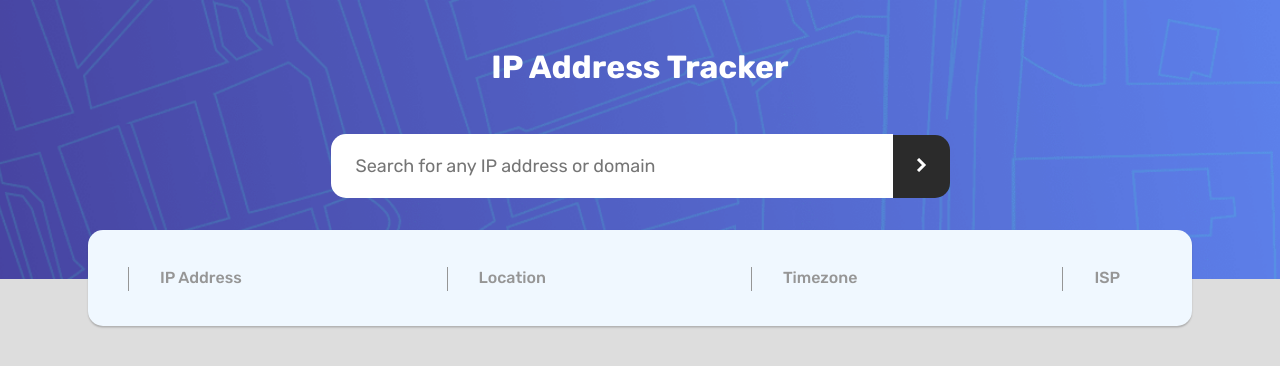
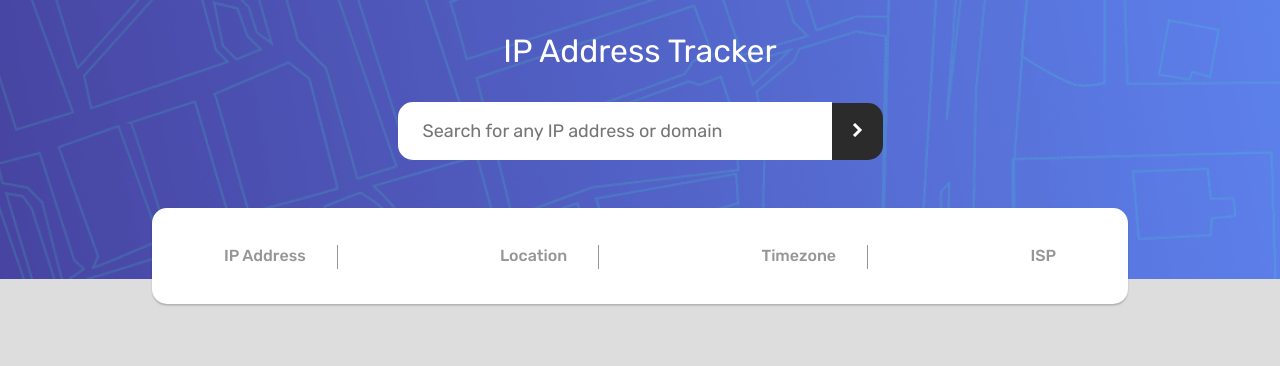
Before and after one commit to Agil-Saputra/IP-Address-Tracker, a website built with Vite: page index.html in a window 1280 px wide. Built offline with nearby package versions, Linux system fonts and the light colour scheme; no server answers.

Commit message:
update style

```diff
--- a/src/sass/input/_input.scss
+++ b/src/sass/input/_input.scss
@@ -1,5 +1,6 @@
 .title {
-    margin: 3rem 0;
+    margin: 2rem 0;
+    font-weight: 400;
     font-size: 2rem;
     color: #fff;
   }
@@ -18,16 +19,16 @@
   #input {
     background-color: #fff;
     border: none;
-    width: 40%;
+    width: 30%;
     font-size: 18px;
     outline: none;
-    padding: 21px 25px;
+    padding: 18px 25px;
     border-top-left-radius: 15px ;
     border-bottom-left-radius: 15px ;
   }
   #btn {
     border: none;
-    padding: 23px;
+    padding: 20px;
     border-top-right-radius: 15px ;
     border-bottom-right-radius: 15px ;
     background-color: $Very-Dark-Gray;
--- a/src/sass/mobile/_responsive.scss
+++ b/src/sass/mobile/_responsive.scss
@@ -9,6 +9,7 @@
     flex-direction: column;
     gap: 1rem;
     margin-top: 1.5rem;
+    width: 80%;
   }
 
   .list::after {
--- a/src/sass/result/_result.scss
+++ b/src/sass/result/_result.scss
@@ -1,11 +1,12 @@
 .result {
     display: flex;
-    background-color: aliceblue;
-    width: 80%;
-    margin-top:2rem;
+    background-color: #fff;
+    width: 70%;
+    margin-top:3rem;
     padding: 2rem 2.475rem;
     justify-content: space-between;
     border-radius: 15px;
+    gap: 0.5rem;
     box-shadow: 0rem 0.1rem 0.1rem 0 rgba(51, 51, 51, 0.267);
   }
 
@@ -29,8 +30,12 @@
     width: 1px;
 
     position: absolute;
-    left: 0;
+    right: 0;
     top: 15%; // If you want to set a smaller height and center it, change this value
 
     background-color: $Dark-Gray; // The color of your border
   }
+
+  .list:nth-child(4)::after{
+    height: 0;
+  }
```
Also changed, not shown: src/css/main.css, 1 other file.
